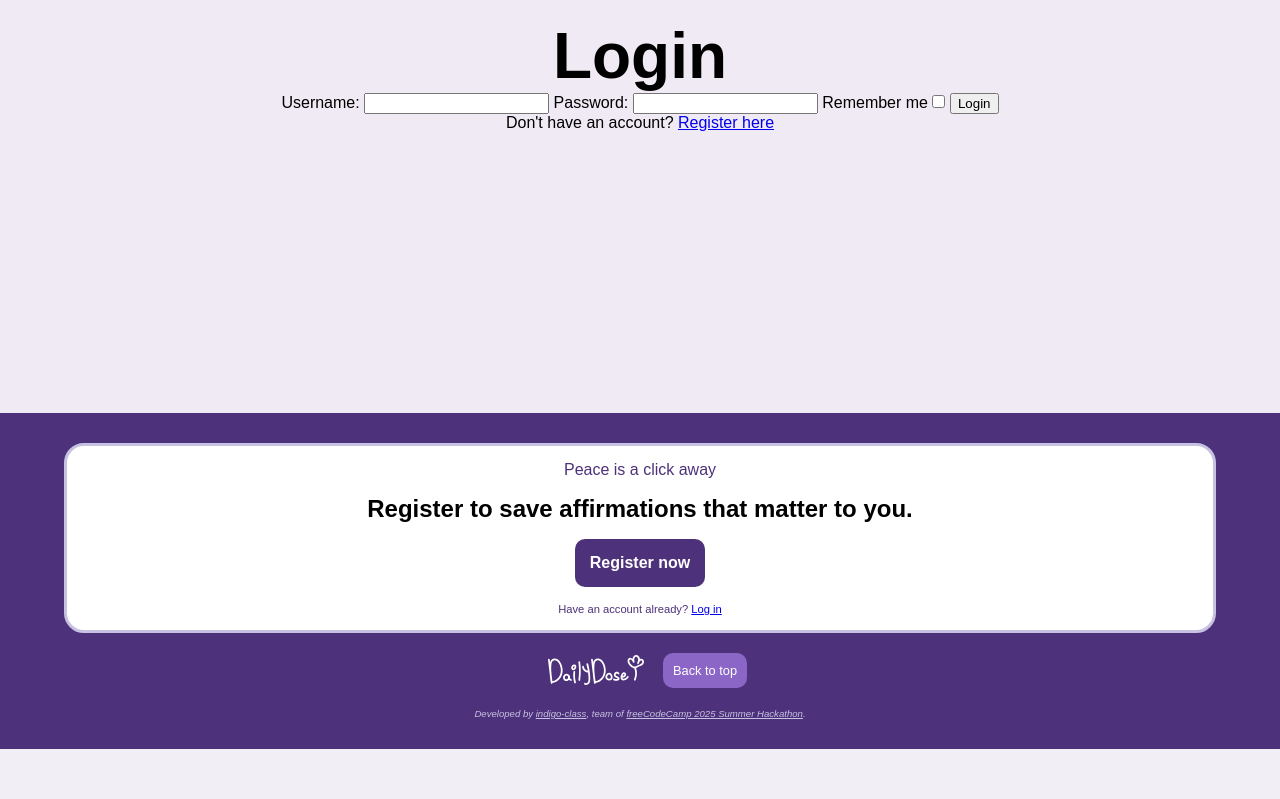
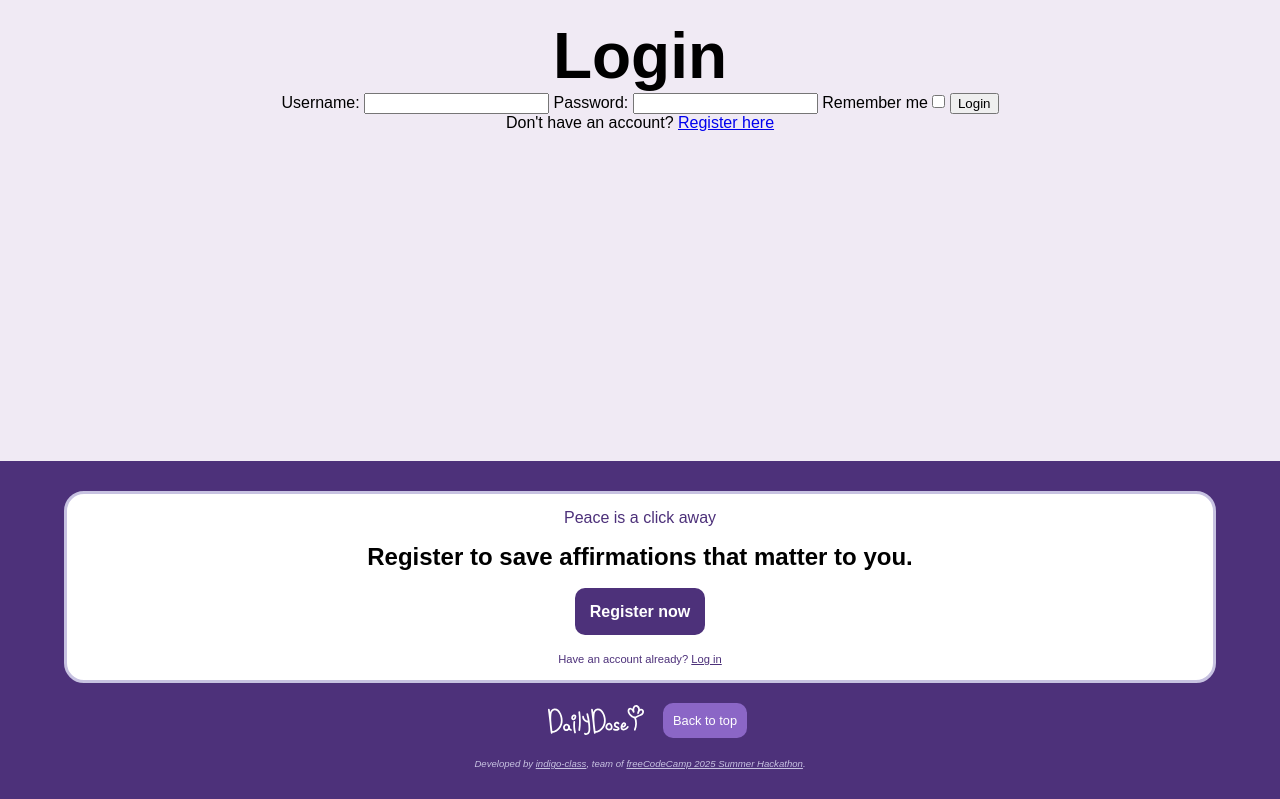
Before and after one commit to freeCodeCamp-2025-Summer-Hackathon/indigo-class, a Flask app: page /login in a window 1280 px wide. Shown: the part 51-850 px from the top of the page. Before the commit the page ends 800 px from the top, so only its background shows below. Run offline with Flask 3, Linux system fonts and the light colour scheme.

Commit message:
fix: code improvements for PR

```diff
--- a/app/static/styles/index.css
+++ b/app/static/styles/index.css
@@ -15,9 +15,11 @@
 }
 
 body {
-  min-height: 100%;
+  min-height: 100vh;
   margin: 50px 0 0 0;
   background-color: var(--body-bg-clr);
+  display: flex;
+  flex-direction: column;
 }
 
 h1 {
@@ -50,7 +52,6 @@ main {
   overflow: visible;
 }
 
-
 .nav__menu {
   position: absolute;
   right: 0;
@@ -59,19 +60,24 @@ main {
   cursor: pointer;
 }
 
-#nav__name {
+.nav__menu > button {
+  background-color: inherit;
+  border: none;
+}
+
+.nav__name {
   color: white;
   text-decoration: none;
   padding: 0;
 }
 
-#nav__img {
+.nav__img {
   height: 40px;
   padding: 5px 10px 0 10px;
   position: relative;
 }
 
-#nav__logo {
+.nav__logo {
   height: 40px;
   padding: 5px 0 0 0;
   margin: 0 15px;
@@ -130,11 +136,12 @@ footer {
   width: 100%;
   padding: 30px 5vw;
   text-align: center;
-  position: absolute;
+  position: relative;
   bottom: 0;
+  margin-top: auto;
 }
 
-#footer__register {
+.footer__register {
   background-color: white;
   border: 3px var(--purple-outline) solid;
   border-radius: 20px;
@@ -142,41 +149,46 @@ footer {
   margin-bottom: 20px;
 }
 
-#footer__register--slogan {
+.footer__register--slogan {
   font-size: 1rem;
   color: var(--purple-dark);
   margin-bottom: 1rem;
 }
 
-#footer__register--text {
+.footer__register--text {
   font-size: 1.5rem;
   font-weight: bold;
   color: black;
-  margin-bottom: 1rem;
+  margin-bottom: 2rem;
 }
 
-#footer__register--button {
+.footer__register--button {
   background-color: var(--purple-dark);
   border-radius: 10px;
   border: none;
   font-size: 1rem;
   font-weight: bold;
+  text-decoration: none;
   color: white;
   padding: 15px;
-  margin-bottom: 1rem;
 }
 
 .login__prompt {
   font-size: 0.7rem;
-  color: var(--purple-dark)
+  color: var(--purple-dark);
+  margin-top: 2rem;
 }
 
-#footer__logo {
+.login__prompt > a {
+  color: inherit;
+}
+
+.footer__logo {
   height: 30px;
   margin: 0 15px -10px 15px;
 }
 
-#footer__totop--button {
+.footer__totop--button {
   background-color: #8B66C6;
   border-radius: 10px;
   border: none;
@@ -201,7 +213,7 @@ button {
 
 /* Small devices (portrait tablets and large phones, 600px and up) */
 @media only screen and (min-width: 600px) {
-  #nav__logo {
+  .nav__logo {
     position: relative;
   }
 }
--- a/app/templates/_footer.html
+++ b/app/templates/_footer.html
@@ -1,16 +1,16 @@
 <footer>
   {% if current_user.is_authenticated %}
   {% else %}
-  <section id="footer__register">
-    <p id="footer__register--slogan">Peace is a click away</p>
-    <p id="footer__register--text">Register to save affirmations that matter to you.</p>
-    <button id="footer__register--button">Register now</button>
+  <section class="footer__register">
+    <p class="footer__register--slogan">Peace is a click away</p>
+    <p class="footer__register--text">Register to save affirmations that matter to you.</p>
+    <a href="{{ url_for('auth.register') }}" class="footer__register--button">Register now</a>
     <p class="login__prompt">Have an account already? <a href="{{ url_for('auth.login') }}">Log in</a></p>
   </section>
   {% endif %}
   <section>
-    <a href="{{ url_for('root.index') }}"><img src="./static/styles/logo_white.svg" id="footer__logo"></a>
-    <button id="footer__totop--button" type="button" onclick="toTop()">Back to top</button>
+    <a href="{{ url_for('root.index') }}"><img src="{{ url_for('static', filename='images/logo_white.svg') }}" alt="DailyDose logo" class="footer__logo"></a>
+    <button class="footer__totop--button" type="button" onclick="toTop()">Back to top</button>
   </section>
   <address>Developed by <a href="https://github.com/freeCodeCamp-2025-Summer-Hackathon/indigo-class">indigo-class</a>, team of <a href="https://github.com/freeCodeCamp-2025-Summer-Hackathon">freeCodeCamp 2025 Summer Hackathon</a>.</address>
 </footer>
--- a/app/templates/_header.html
+++ b/app/templates/_header.html
@@ -1,12 +1,12 @@
 <header>
   <nav class="nav__top">
-    <a href="{{ url_for('root.index') }}"><img src="./static/styles/logo_white.svg" id="nav__logo"></a>
+    <a href="{{ url_for('root.index') }}"><img src="{{ url_for('static', filename='images/logo_white.svg') }}" alt="DailyDose logo" class="nav__logo"></a>
     {% if current_user.is_authenticated and current_user.is_admin %}
     <div class="nav__menu">
-      <a href="javascript:void(0);" onclick="navDropdown()" id="nav__name">Admin</a>
-      <a href="javascript:void(0);" onclick="navDropdown()">
-        <img src="./static/styles/profile_img.svg" id="nav__img">
-      </a>
+      <button onclick="navDropdown()" class="nav__name">Admin</button>
+      <button onclick="navDropdown()">
+        <img src="{{ url_for('static', filename='images/profile_img.svg') }}" alt="User profile" class="nav__img">
+      </button>
     </div>
     <nav id="nav__dropdown">
       <a href="{{ url_for('root.admin_dashboard') }}" class="nav__menu--button{% if request.path == url_for('root.admin_dashboard') %} active{% endif %}">Users</a>
@@ -17,10 +17,10 @@
     </div>
     {% elif current_user.is_authenticated %}
     <div class="nav__menu">
-      <a onclick="navDropdown()" id="nav__name">Username</a>
-      <a onclick="navDropdown()">
-        <img src="./static/styles/profile_img.svg" id="nav__img">
-      </a>
+      <button onclick="navDropdown()" class="nav__name">Username</button>
+      <button onclick="navDropdown()">
+        <img src="{{ url_for('static', filename='images/profile_img.svg') }}" alt="User profile" class="nav__img">
+      </button>
     </div>
     <!-- Navigation links (hidden by default) -->
     <nav id="nav__dropdown">
```
Also changed, not shown: app/static/images/logo_white.svg (renamed from app/static/styles/logo_white.svg), app/static/images/profile_img.svg (renamed from app/static/styles/profile_img.svg).
